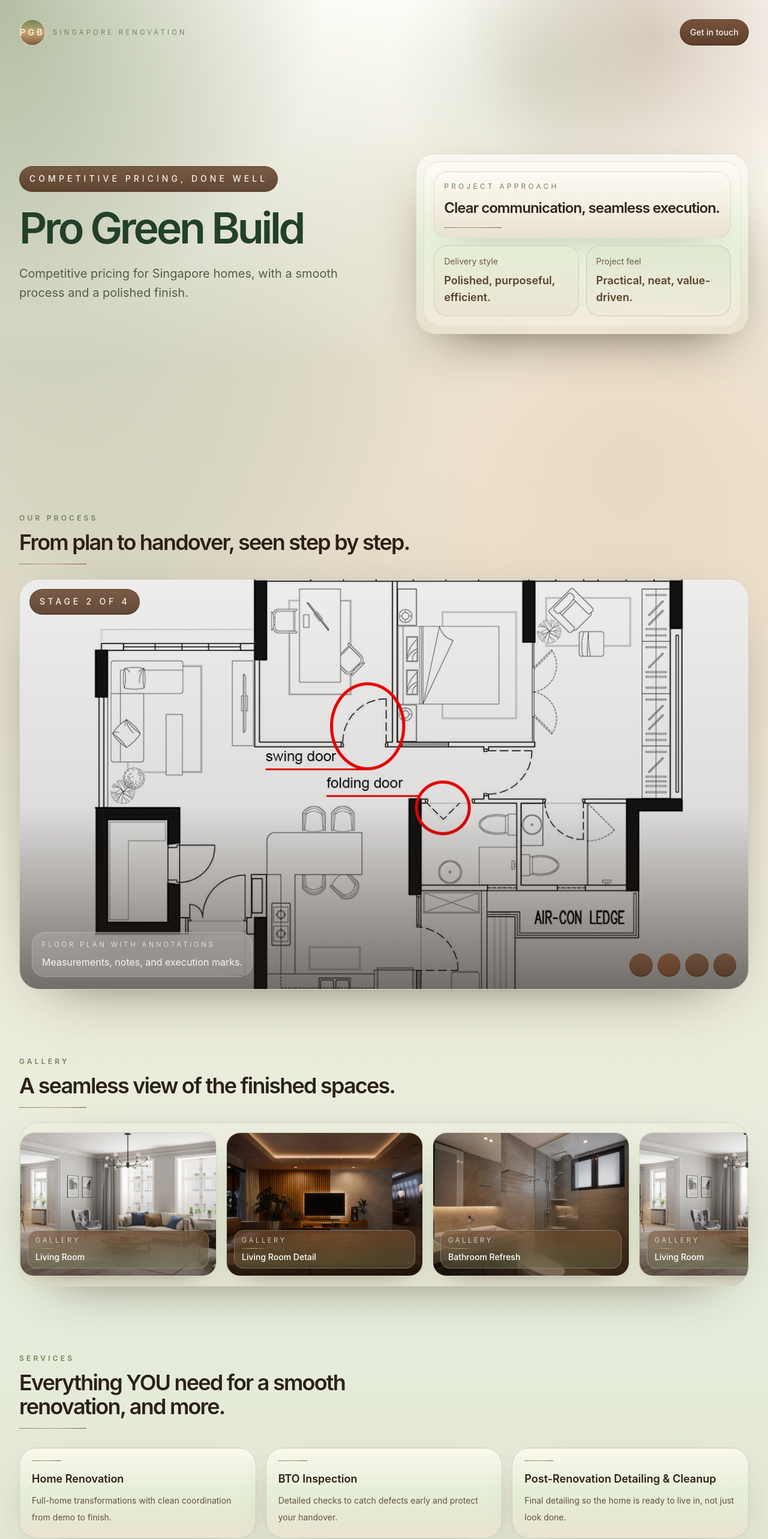
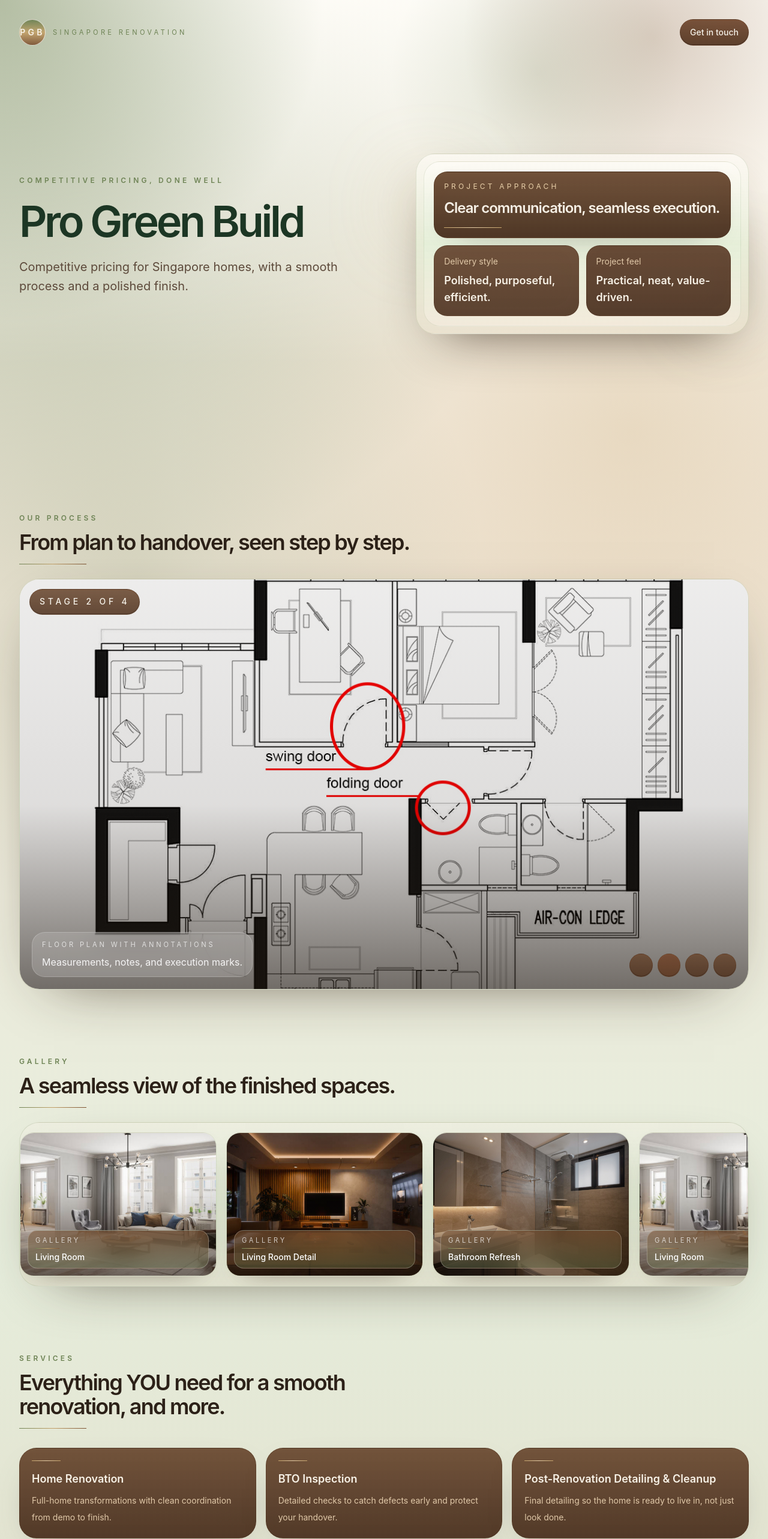
Before and after one commit to Shabir-A/ProGreenBuild, a Next.js app: page / in a window 1280 px wide. Shown: the top 2566 px of the page at 60% size. Built offline with nearby package versions, Linux system fonts and the light colour scheme.

Commit message:
UI fix: Testimonial refined, email enquiry UI fix,

```diff
--- a/app/page.js
+++ b/app/page.js
@@ -35,6 +35,8 @@ const testimonials = [
 
 const TESTIMONIAL_DURATION = 5600;
 const PROCESS_DURATION = 4600;
+const FIELDS_FADE_DURATION = 450;
+const ICON_FLY_DURATION = 650;
 
 export default function Home() {
     const [processIndex, setProcessIndex] = useState(0);
@@ -42,7 +44,7 @@ export default function Home() {
     const [testimonialIndex, setTestimonialIndex] = useState(0);
     const [testimonialTick, setTestimonialTick] = useState(0);
     const [showEnquiryForm, setShowEnquiryForm] = useState(false);
-    const [enquiryFormSubmitted, setEnquiryFormSubmitted] = useState(false);
+    const [formPhase, setFormPhase] = useState('idle'); // 'idle' | 'hiding' | 'flying'
 
     useEffect(() => {
         const timer = window.setTimeout(() => {
@@ -62,6 +64,21 @@ export default function Home() {
 
     const activeProcess = processStages[processIndex];
     const activeTestimonial = testimonials[testimonialIndex];
+
+    const closeEnquiryForm = () => {
+        setShowEnquiryForm(false);
+        setFormPhase('idle');
+    };
+
+    const handleSendEnquiry = () => {
+        setFormPhase('hiding');
+        window.setTimeout(() => {
+            setFormPhase('flying');
+            window.setTimeout(() => {
+                closeEnquiryForm();
+            }, ICON_FLY_DURATION);
+        }, FIELDS_FADE_DURATION);
+    };
 
     return (
         <main className="overflow-hidden text-[#2f241b]">
@@ -83,11 +100,11 @@ export default function Home() {
 
                     <div className="grid flex-1 items-center gap-6 py-4 sm:gap-10 sm:py-8 lg:grid-cols-[1.05fr_0.95fr] lg:gap-12 lg:py-20">
                         <div className="max-w-2xl">
-                            <span className="glass-button glass-button--chip mb-3 inline-flex text-[9px] uppercase tracking-[0.20em] text-white sm:mb-6 sm:text-xs sm:tracking-[0.36em]">
+                            <span className="mb-3 inline-flex text-[10px] font-semibold uppercase tracking-[0.24em] text-[#6f8456] sm:mb-6 sm:text-xs sm:tracking-[0.36em]">
                                 Competitive pricing, done well
                             </span>
 
-                            <h1 className="text-3xl font-semibold tracking-[-0.04em] text-[#22402a] sm:text-6xl sm:tracking-[-0.06em] lg:text-7xl">
+                            <h1 className="text-3xl font-semibold tracking-[-0.04em] text-[#1c3624] sm:text-6xl sm:tracking-[-0.06em] lg:text-7xl">
                                 Pro Green Build
                             </h1>
 
@@ -95,7 +112,7 @@ export default function Home() {
                   1. Competitive renovation pricing without compromise.
                   2. Better renovation pricing for homes that deserve more.
                   3. Competitive pricing, polished finishes, and a smoother build. */}
-                            <p className="mt-3 max-w-xl text-sm leading-6 text-[#4f5f49] sm:mt-6 sm:text-xl sm:leading-8">
+                            <p className="mt-3 max-w-xl text-sm leading-6 text-[#5d4a3b] sm:mt-6 sm:text-xl sm:leading-8">
                                 Competitive pricing for Singapore homes, with a smooth process and a polished finish.
                             </p>
 
@@ -110,22 +127,22 @@ export default function Home() {
                             <div className="rounded-[1rem] border border-[#6f8456]/18 bg-[linear-gradient(180deg,rgba(255,252,247,0.72),rgba(226,239,213,0.58),rgba(233,224,205,0.52))] p-2 shadow-[0_35px_90px_-45px_rgba(58,42,27,0.88)] backdrop-blur-2xl sm:rounded-[2rem] sm:p-3">
                                 <div className="rounded-[0.85rem] border border-[#6f8456]/14 bg-[linear-gradient(180deg,rgba(255,252,247,0.74),rgba(230,240,218,0.86),rgba(244,236,222,0.76))] p-2 sm:rounded-[1.7rem] sm:p-4">
                                     <div className="grid gap-2 sm:grid-cols-2 sm:gap-3">
-                                        <div className="rounded-[0.8rem] border border-[#c4a26a]/30 bg-[linear-gradient(180deg,rgba(255,251,244,0.9),rgba(233,225,210,0.92))] p-2.5 shadow-[0_18px_60px_-40px_rgba(0,0,0,0.45)] backdrop-blur-xl sm:col-span-2 sm:rounded-[1.4rem] sm:p-4">
-                                            <p className="text-[8px] uppercase tracking-[0.24em] text-[#6f8456] sm:text-xs sm:tracking-[0.35em]">Project approach</p>
-                                            <p className="mt-1.5 text-sm font-semibold tracking-[-0.02em] text-[#2f241b] sm:mt-3 sm:text-2xl sm:tracking-[-0.04em]">
+                                        <div className="rounded-[0.8rem] border border-[#4a2e1c]/40 bg-[linear-gradient(180deg,rgba(101,67,42,0.92),rgba(70,45,28,0.95))] p-2.5 shadow-[0_18px_60px_-40px_rgba(20,12,6,0.6)] backdrop-blur-xl sm:col-span-2 sm:rounded-[1.4rem] sm:p-4">
+                                            <p className="text-[8px] uppercase tracking-[0.24em] text-[#e8cfa8] sm:text-xs sm:tracking-[0.35em]">Project approach</p>
+                                            <p className="mt-1.5 text-sm font-semibold tracking-[-0.02em] text-[#f7f1e6] sm:mt-3 sm:text-2xl sm:tracking-[-0.04em]">
                                                 Clear communication, seamless execution.
                                             </p>
-                                            <div className="mt-2 h-px w-16 bg-[linear-gradient(90deg,#6f8456,#c4a26a,#7b5232)] sm:mt-4 sm:w-24" />
+                                            <div className="mt-2 h-px w-16 bg-[linear-gradient(90deg,#c4a26a,#e8cfa8,#c4a26a)] sm:mt-4 sm:w-24" />
                                         </div>
 
-                                        <div className="rounded-[0.8rem] border border-[#6f8456]/24 bg-[linear-gradient(180deg,rgba(228,239,214,0.92),rgba(235,226,210,0.84))] p-2.5 backdrop-blur-xl sm:rounded-[1.4rem] sm:p-4">
-                                            <p className="text-[0.7rem] text-[#725a45] sm:text-sm">Delivery style</p>
-                                            <p className="mt-1 text-xs font-semibold text-[#5a3f2b] sm:mt-2 sm:text-lg">Polished, purposeful, efficient.</p>
+                                        <div className="rounded-[0.8rem] border border-[#4a2e1c]/35 bg-[linear-gradient(180deg,rgba(95,60,38,0.88),rgba(75,48,30,0.9))] p-2.5 backdrop-blur-xl sm:rounded-[1.4rem] sm:p-4">
+                                            <p className="text-[0.7rem] text-[#e0c8a8] sm:text-sm">Delivery style</p>
+                                            <p className="mt-1 text-xs font-semibold text-[#f7f1e6] sm:mt-2 sm:text-lg">Polished, purposeful, efficient.</p>
                                         </div>
 
-                                        <div className="rounded-[0.8rem] border border-[#6f8456]/28 bg-[linear-gradient(180deg,rgba(221,233,207,0.94),rgba(240,233,220,0.8))] p-2.5 backdrop-blur-xl sm:rounded-[1.4rem] sm:p-4">
-                                            <p className="text-[0.7rem] text-[#725a45] sm:text-sm">Project feel</p>
-                                            <p className="mt-1 text-xs font-semibold text-[#5a3f2b] sm:mt-2 sm:text-lg">Practical, neat, value-driven.</p>
+                                        <div className="rounded-[0.8rem] border border-[#4a2e1c]/35 bg-[linear-gradient(180deg,rgba(90,57,37,0.9),rgba(72,46,29,0.92))] p-2.5 backdrop-blur-xl sm:rounded-[1.4rem] sm:p-4">
+                                            <p className="text-[0.7rem] text-[#e0c8a8] sm:text-sm">Project feel</p>
+                                            <p className="mt-1 text-xs font-semibold text-[#f7f1e6] sm:mt-2 sm:text-lg">Practical, neat, value-driven.</p>
                                         </div>
                                     </div>
                                 </div>
@@ -251,11 +268,11 @@ export default function Home() {
                     {services.map(([title, description]) => (
                         <div
                             key={title}
-                            className="rounded-[1rem] border border-[#6f8456]/24 bg-[linear-gradient(180deg,rgba(255,251,244,0.8),rgba(228,239,214,0.84),rgba(236,224,206,0.58))] p-3 shadow-[0_22px_70px_-44px_rgba(64,45,24,0.85)] backdrop-blur-xl sm:rounded-[1.8rem] sm:p-5"
+                            className="rounded-[1rem] border border-[#4a2e1c]/35 bg-[linear-gradient(180deg,rgba(101,67,42,0.9),rgba(72,46,29,0.94))] p-3 shadow-[0_22px_70px_-44px_rgba(20,12,6,0.7)] backdrop-blur-xl sm:rounded-[1.8rem] sm:p-5"
                         >
-                            <div className="h-px w-8 bg-[linear-gradient(90deg,#6f8456,#c4a26a,#7b5232)] sm:w-12" />
-                            <p className="mt-2 text-sm font-semibold text-[#2b1f17] sm:mt-4 sm:text-lg">{title}</p>
-                            <p className="mt-1 text-xs leading-5 text-[#645040] sm:mt-2 sm:text-sm sm:leading-7">{description}</p>
+                            <div className="h-px w-8 bg-[linear-gradient(90deg,#c4a26a,#e8cfa8,#c4a26a)] sm:w-12" />
+                            <p className="mt-2 text-sm font-semibold text-[#f7f1e6] sm:mt-4 sm:text-lg">{title}</p>
+                            <p className="mt-1 text-xs leading-5 text-[#e0c8a8] sm:mt-2 sm:text-sm sm:leading-7">{description}</p>
                         </div>
                     ))}
                 </div>
@@ -293,7 +310,7 @@ export default function Home() {
                         </div>
                     </div>
 
-                    <div className="mt-4 grid gap-2.5 sm:mt-8 sm:gap-4 lg:grid-cols-[1.08fr_0.92fr] lg:items-center">
+                    <div className="mt-4 sm:mt-8">
                         <div className="rounded-[1rem] border border-[#6f8456]/18 bg-[linear-gradient(180deg,rgba(255,251,244,0.82),rgba(223,236,208,0.88),rgba(233,224,207,0.78))] p-3 shadow-[0_18px_50px_-36px_rgba(75,54,31,0.9)] backdrop-blur-xl sm:rounded-[1.75rem] sm:p-8">
                             <p className="text-base leading-[1.4] tracking-[-0.02em] text-[#2c2118] sm:text-3xl sm:leading-[1.55] sm:tracking-[-0.03em] lg:text-3xl">
                                 &ldquo;{activeTestimonial[0]}&rdquo;
@@ -307,29 +324,6 @@ export default function Home() {
                                     className="testimonial-progress h-full rounded-full bg-[linear-gradient(90deg,rgba(111,132,86,0.98),rgba(139,171,99,0.96),rgba(196,162,106,0.94))]"
                                 />
                             </div>
-                        </div>
-
-                        <div className="grid gap-2 sm:grid-cols-2 sm:gap-3 lg:grid-cols-1">
-                            {testimonials.map(([quote, name], index) => (
-                                <button
-                                    key={name}
-                                    type="button"
-                                    onClick={() => {
-                                        setTestimonialIndex(index);
-                                        setTestimonialTick((value) => value + 1);
-                                    }}
-                                    className={`glass-button glass-button--soft rounded-[0.85rem] border p-2.5 text-left sm:rounded-[1.4rem] sm:p-4 ${index === testimonialIndex
-                                            ? 'border-[#6f5843] bg-[rgba(101,67,42,0.35)] shadow-[0_18px_40px_-32px_rgba(66,46,22,0.85)]'
-                                            : 'border-[rgba(101,67,42,0.15)] bg-[linear-gradient(180deg,rgba(255,255,255,0.32),rgba(239,231,217,0.2))] shadow-[0_14px_32px_-28px_rgba(66,46,22,0.45)]'
-                                        }`}
-                                    aria-pressed={index === testimonialIndex}
-                                >
-                                    <p className="text-[0.7rem] text-[#5f4a3a] sm:text-sm">{quote}</p>
-                                    <p className="mt-1.5 text-[0.6rem] font-semibold uppercase tracking-[0.18em] text-[#8d6e45] sm:mt-3 sm:text-xs sm:tracking-[0.28em]">
-                                        {name}
-                                    </p>
-                                </button>
-                            ))}
                         </div>
                     </div>
                 </div>
@@ -379,7 +373,7 @@ export default function Home() {
                             <div className="flex flex-col gap-2">
                                 <p className="text-[0.65rem] font-semibold uppercase tracking-[0.28em] text-[#6f8456] sm:text-xs">Get in touch</p>
                                 <div className="flex flex-wrap gap-2 text-[0.7rem] font-medium sm:gap-3 sm:text-sm">
-                                    <a href="tel:94526886" className="glass-button glass-button--chip px-2.5 py-1.5 sm:px-5 sm:py-3">Call: 9452 6886</a>
+                                    <a href="tel:+6594526886" className="glass-button glass-button--chip px-2.5 py-1.5 sm:px-5 sm:py-3">Call us</a>
                                     <button
                                         onClick={() => setShowEnquiryForm(true)}
                                         className="glass-button glass-button--chip px-2.5 py-1.5 sm:px-5 sm:py-3"
@@ -387,11 +381,15 @@ export default function Home() {
                                         Email enquiry
                                     </button>
                                     <a
-                                        href="https://wa.me/?text=Hey!%20I%20came%20across%20your%20website,%20would%20love%20to%20find%20out%20more"
+                                        href="https://wa.me/6594526886?text=Hey!%20I%20came%20across%20your%20website,%20would%20love%20to%20find%20out%20more"
                                         target="_blank"
                                         rel="noopener noreferrer"
-                                        className="glass-button glass-button--chip px-2.5 py-1.5 sm:px-5 sm:py-3"
+                                        className="glass-button glass-button--chip inline-flex items-center gap-1.5 px-2.5 py-1.5 sm:px-5 sm:py-3"
                                     >
+                                        <svg viewBox="0 0 24 24" fill="currentColor" className="h-4 w-4 shrink-0" aria-hidden="true">
+                                            <path d="M17.472 14.382c-.297-.149-1.758-.868-2.03-.967-.273-.099-.472-.148-.67.15-.197.297-.767.966-.94 1.164-.173.199-.347.223-.644.075-.297-.15-1.255-.463-2.39-1.475-.883-.788-1.48-1.761-1.653-2.059-.173-.297-.018-.458.13-.606.134-.133.298-.347.446-.52.149-.174.198-.298.298-.497.099-.198.05-.371-.025-.52-.075-.149-.669-1.612-.916-2.207-.242-.579-.487-.5-.669-.51-.173-.008-.372-.01-.571-.01-.198 0-.52.074-.792.372-.272.297-1.04 1.016-1.04 2.479 0 1.462 1.065 2.875 1.213 3.074.149.198 2.096 3.2 5.077 4.487.709.306 1.262.489 1.694.625.712.227 1.36.195 1.871.118.571-.085 1.758-.719 2.006-1.413.248-.694.248-1.289.173-1.413-.074-.124-.272-.198-.57-.347z" />
+                                            <path d="M12.001 2.003c-5.522 0-9.998 4.476-9.998 9.997 0 1.762.464 3.484 1.345 4.997l-1.44 4.97 5.099-1.335a9.965 9.965 0 004.994 1.337h.001c5.521 0 9.997-4.476 9.997-9.997 0-5.522-4.476-9.997-9.998-9.997zm0 18.312a8.29 8.29 0 01-4.234-1.156l-.303-.181-3.024.792.808-2.946-.198-.303a8.284 8.284 0 01-1.279-4.421c0-4.581 3.729-8.309 8.311-8.309 4.583 0 8.311 3.728 8.311 8.309-.001 4.582-3.729 8.309-8.312 8.215z" />
+                                        </svg>
                                         WhatsApp
                                     </a>
                                 </div>
@@ -404,11 +402,9 @@ export default function Home() {
             {/* ENQUIRY FORM MODAL */}
             {showEnquiryForm && (
                 <div className="fixed inset-0 z-50 flex items-end justify-center bg-black/40 backdrop-blur-sm sm:items-center">
-                    <div className={`relative w-full max-w-md rounded-t-[1.5rem] border border-[#6f8456]/22 bg-[linear-gradient(180deg,rgba(255,251,244,0.98),rgba(226,239,213,0.96))] p-4 shadow-[0_30px_100px_-40px_rgba(54,39,23,0.95)] backdrop-blur-2xl transition-all duration-500 sm:rounded-[2rem] sm:p-8 ${enquiryFormSubmitted ? 'translate-y-full opacity-0' : 'translate-y-0 opacity-100'}`}>
-                        {!enquiryFormSubmitted ? (
-                            <>
+                    <div className="relative w-full max-w-md overflow-hidden rounded-t-[1.5rem] border border-[#6f8456]/22 bg-[linear-gradient(180deg,rgba(255,251,244,0.98),rgba(226,239,213,0.96))] p-4 shadow-[0_30px_100px_-40px_rgba(54,39,23,0.95)] backdrop-blur-2xl sm:rounded-[2rem] sm:p-8">
                         <button
-                                    onClick={() => setShowEnquiryForm(false)}
+                            onClick={closeEnquiryForm}
                             className="absolute right-3 top-3 text-[#6f8456] hover:text-[#2f241b] sm:right-4 sm:top-4"
                         >
                             ✕
@@ -417,7 +413,11 @@ export default function Home() {
                         <h3 className="text-xl font-semibold text-[#2d2118] sm:text-2xl">Send us an enquiry</h3>
                         <p className="mt-1 text-xs text-[#6f5843] sm:text-sm">We'll get back to you shortly</p>
 
-                                <form className="mt-4 space-y-3 sm:mt-6 sm:space-y-4">
+                        <form className="mt-4 sm:mt-6">
+                            <div
+                                className={`space-y-3 overflow-hidden transition-all duration-[450ms] ease-in sm:space-y-4 ${formPhase !== 'idle' ? 'max-h-0 opacity-0' : 'max-h-[40rem] opacity-100'
+                                    }`}
+                            >
                                 {/* Name */}
                                 <div>
                                     <label className="text-xs font-semibold text-[#6f8456] sm:text-sm">Name *</label>
@@ -462,23 +462,29 @@ export default function Home() {
                                         className="mt-1 w-full rounded-[0.8rem] border border-[#6f8456]/20 bg-white/50 px-3 py-2 text-sm text-[#2f241b] placeholder-[#8d7b6e] backdrop-blur-sm transition focus:border-[#6f8456]/50 focus:outline-none focus:ring-2 focus:ring-[#6f8456]/20 sm:px-4 sm:py-2.5 sm:text-base"
                                     />
                                 </div>
+                            </div>
 
-                                    {/* Send Button */}
+                            {/* Send Button / Mail icon */}
+                            <div className={`flex justify-center ${formPhase === 'idle' ? 'mt-4 sm:mt-6' : 'mt-2'}`}>
                                 <button
                                     type="button"
-                                        onClick={() => setEnquiryFormSubmitted(true)}
-                                        className="glass-button glass-button--chip glass-button--primary mt-4 w-full px-4 py-2.5 font-semibold sm:mt-6 sm:py-3"
+                                    onClick={handleSendEnquiry}
+                                    disabled={formPhase !== 'idle'}
+                                    className={`glass-button glass-button--primary flex items-center justify-center overflow-hidden font-semibold transition-all duration-500 ease-in ${formPhase === 'idle'
+                                            ? 'w-full rounded-[999px] px-4 py-2.5 sm:py-3'
+                                            : 'h-12 w-12 rounded-full px-0 py-0'
+                                        } ${formPhase === 'flying' ? 'translate-x-[600px] opacity-0' : 'translate-x-0 opacity-100'}`}
                                 >
-                                        Send enquiry
+                                    {formPhase === 'idle' ? (
+                                        'Send enquiry'
+                                    ) : (
+                                        <svg viewBox="0 0 24 24" fill="none" stroke="currentColor" strokeWidth="2" className="h-5 w-5 shrink-0">
+                                            <path strokeLinecap="round" strokeLinejoin="round" d="M3 8l7.89 5.26a2 2 0 002.22 0L21 8M5 19h14a2 2 0 002-2V7a2 2 0 00-2-2H5a2 2 0 00-2 2v10a2 2 0 002 2z" />
+                                        </svg>
+                                    )}
                                 </button>
+                            </div>
                         </form>
-                            </>
-                        ) : (
-                            <div className="flex flex-col items-center justify-center py-6">
-                                <div className="text-4xl text-[#6f8456]">✓</div>
-                                <p className="mt-2 text-center text-sm font-semibold text-[#2d2118] sm:text-base">Thanks for your enquiry!</p>
-                            </div>
-                        )}
                     </div>
                 </div>
             )}
```
Lines whose indentation alone changed are shown as unchanged.
